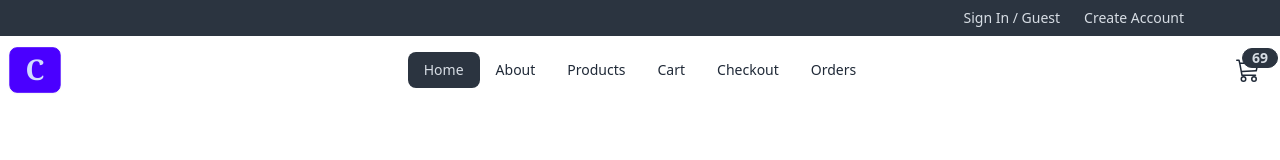
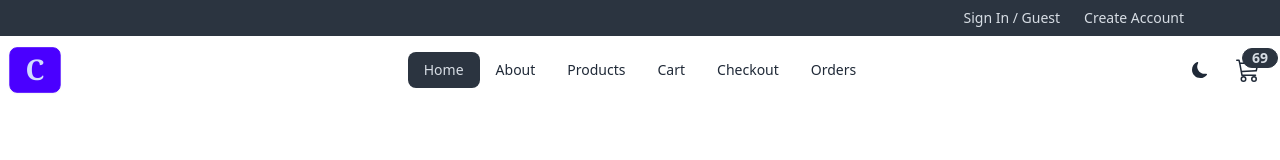
Before and after one commit to Ruturaj2003/comfyStore, a React (Vite) app: page / in a window 1280 px wide. Shown: the top 160 px of the page. Built offline with nearby package versions, Linux system fonts and the light colour scheme.

Commit message:
Create Toogle Theme component

```diff
--- a/src/components/Navbar.jsx
+++ b/src/components/Navbar.jsx
@@ -2,8 +2,13 @@
 import { FaBarsStaggered } from 'react-icons/fa6';
 import { NavLink } from 'react-router-dom';
 import NavLinks from './NavLinks';
+import { useState } from 'react';
 
 const Navbar = () => {
+  const [theme, setTheme] = useState(false);
+  const handleTheme = () => {
+    setTheme(!theme);
+  };
   return (
     <nav>
       <div className="navbar align-elements">
@@ -35,6 +40,15 @@
         </div>
         <div className="navbar-end">
           {/* Theme Setup */}
+          <label className="swap swap-flip">
+            <input type="checkbox" onChange={handleTheme} />
+
+            {/* Sun */}
+            <BsSunFill className="swap-on h-4 w-4"></BsSunFill>
+
+            <BsMoonFill className="swap-off h-4 w-4"></BsMoonFill>
+          </label>
+
           {/* Cart Link */}
           <NavLink
             to={'/cart'}
```
